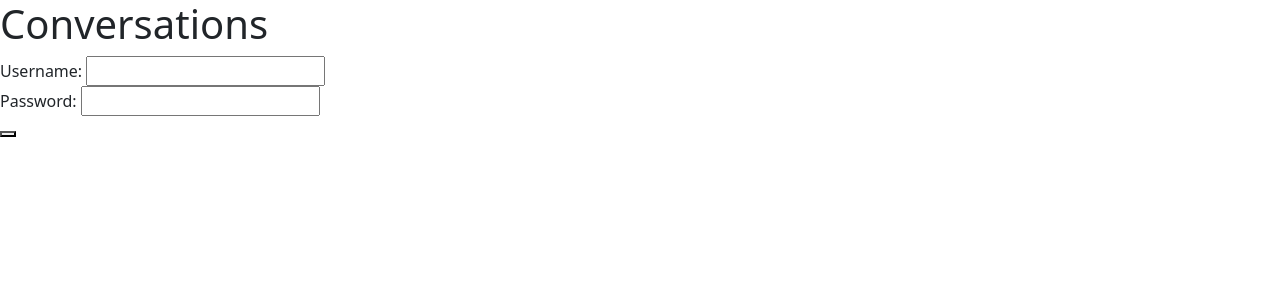
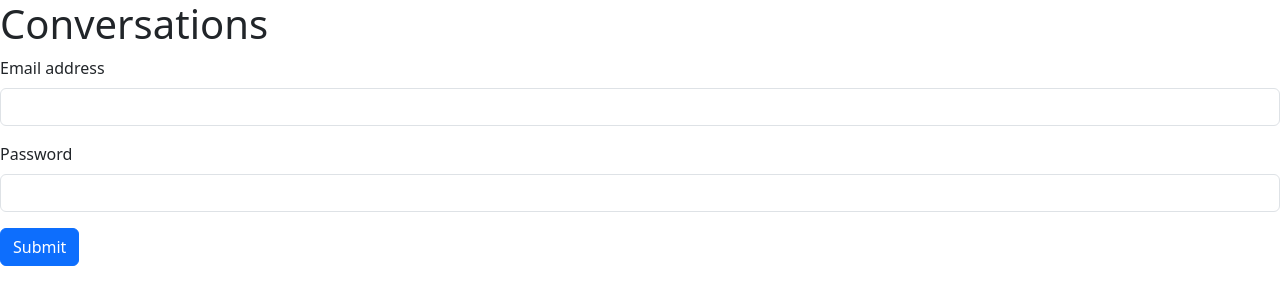
Before and after one commit to burdagol5000/MyFourthProject, a Django app: template members/templates/authentication/login.html in a window 1280 px wide. Shown: the top 305 px of the page. Run offline with Django 3.2, Linux system fonts and the light colour scheme; the template is opened without the code that fills it, so the values that code supplies are empty; some libraries are stand-ins or nearby versions.

Commit message:
edited the login form on login.html

```diff
--- a/members/templates/authentication/login.html
+++ b/members/templates/authentication/login.html
@@ -10,20 +10,16 @@
 </head>
 <body>
     <h1> Conversations</h1>
-    <form method ="POST" action="">
-        <div>
-            <labal for="username">Username: </labal>
-            <input type="text" id="username" name="username"/>
+    <form method="POST" action="">
+        <div class="mb-3">
+          <label for="username" class="form-label">Email address</label>
+          <input type="text" class="form-control" name="username" aria-describedby="username">
         </div>
-
-        <div>
-            <labal for="password">Password: </labal>
-            <input type="password" id="password" name="password"/>
+        <div class="mb-3">
+          <label for="password" class="form-label">Password</label>
+          <input type="password" class="form-control" name="password">
         </div>
-
-        <div>
-            <button type="submit"> </button>
-        </div>
-    </form>
+        <button type="submit" class="btn btn-primary">Submit</button>
+      </form>
 </body>
 </html>
```
